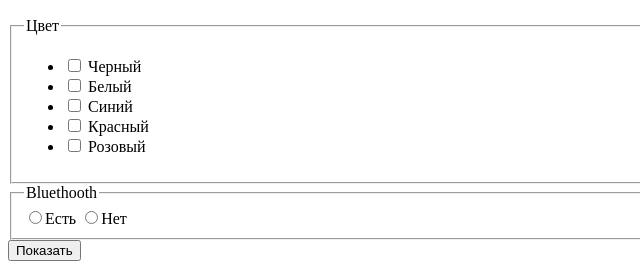
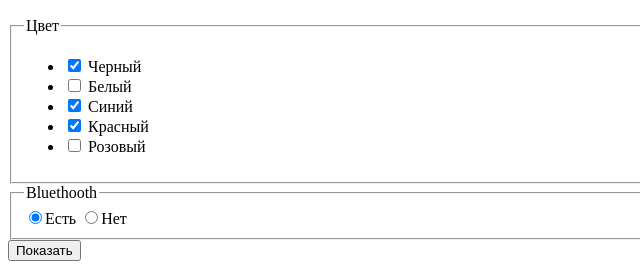
Before and after one commit to Polenova/425777-device, a plain HTML site: page catalog.html in a window 1280 px wide. Shown: the part 531-800 px from the top of the page, 0-640 px from the left. Drawn offline with Linux system fonts and the light colour scheme.

Commit message:
добавлены атрибуты checked

```diff
--- a/catalog.html
+++ b/catalog.html
@@ -91,7 +91,7 @@
             <legend class="filter-legend">Цвет</legend>
             <ul class="filter-color-list">
               <li class="filter-color-item">
-                <input type="checkbox" name="black" id="black" value="black">
+                <input type="checkbox" name="black" id="black" value="black" checked>
                 <label for="black">Черный</label>
               </li>
               <li class="filter-color-item">
@@ -99,11 +99,11 @@
                 <label for="white">Белый</label>
               </li>
               <li class="filter-color-item">
-                <input type="checkbox" name="blue" id="blue" value="blue">
+                <input type="checkbox" name="blue" id="blue" value="blue" checked>
                 <label for="blue">Синий</label>
               </li>
               <li class="filter-color-item">
-                <input type="checkbox" name="red" id="red" value="red">
+                <input type="checkbox" name="red" id="red" value="red" checked>
                 <label for="red">Красный</label>
               </li>
               <li class="filter-color-item">
@@ -115,7 +115,7 @@
           <fieldset class="filter-bluetooth-fieldset">
             <legend class="filter-legend">Bluethooth</legend>
             <label>
-              <input type="radio" name="yes" value="yes">Есть
+              <input type="radio" name="yes" value="yes" checked>Есть
               </label>
             <label>
               <input type="radio" name="no" value="no">Нет
```
